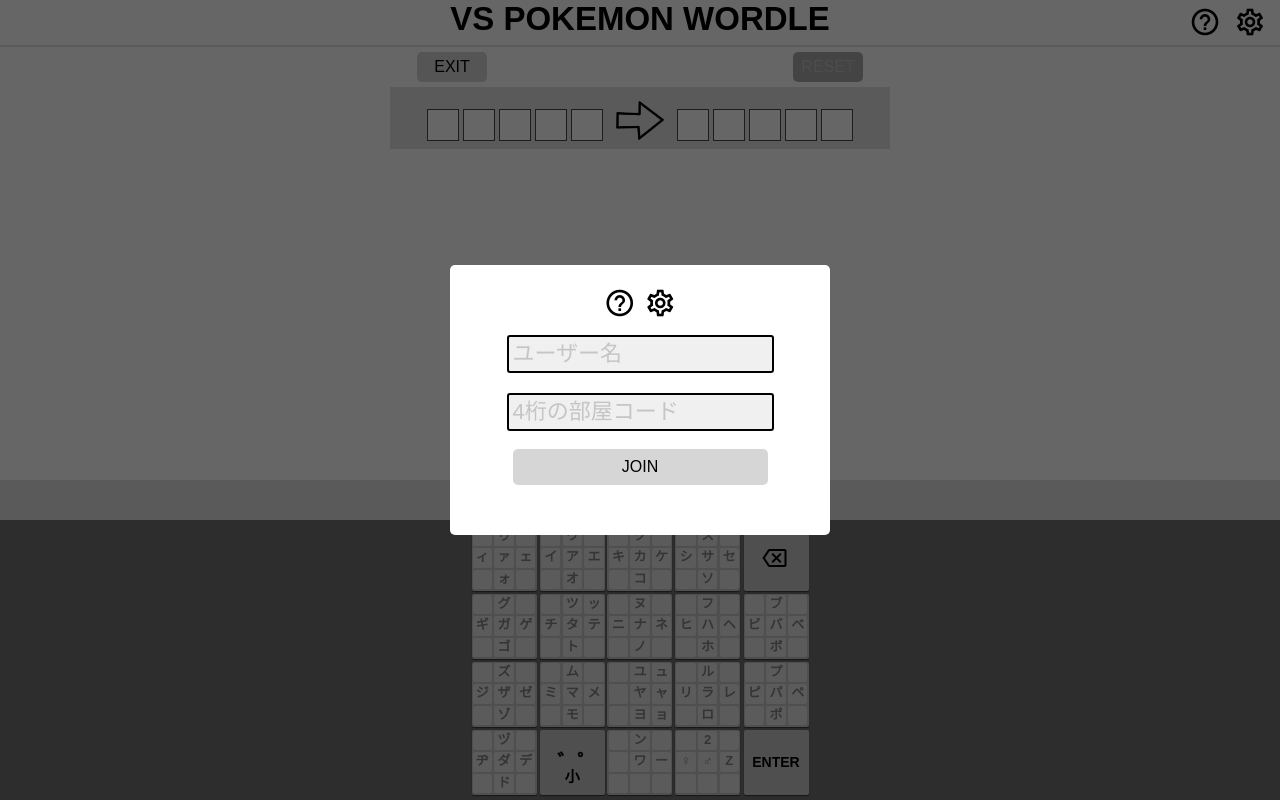
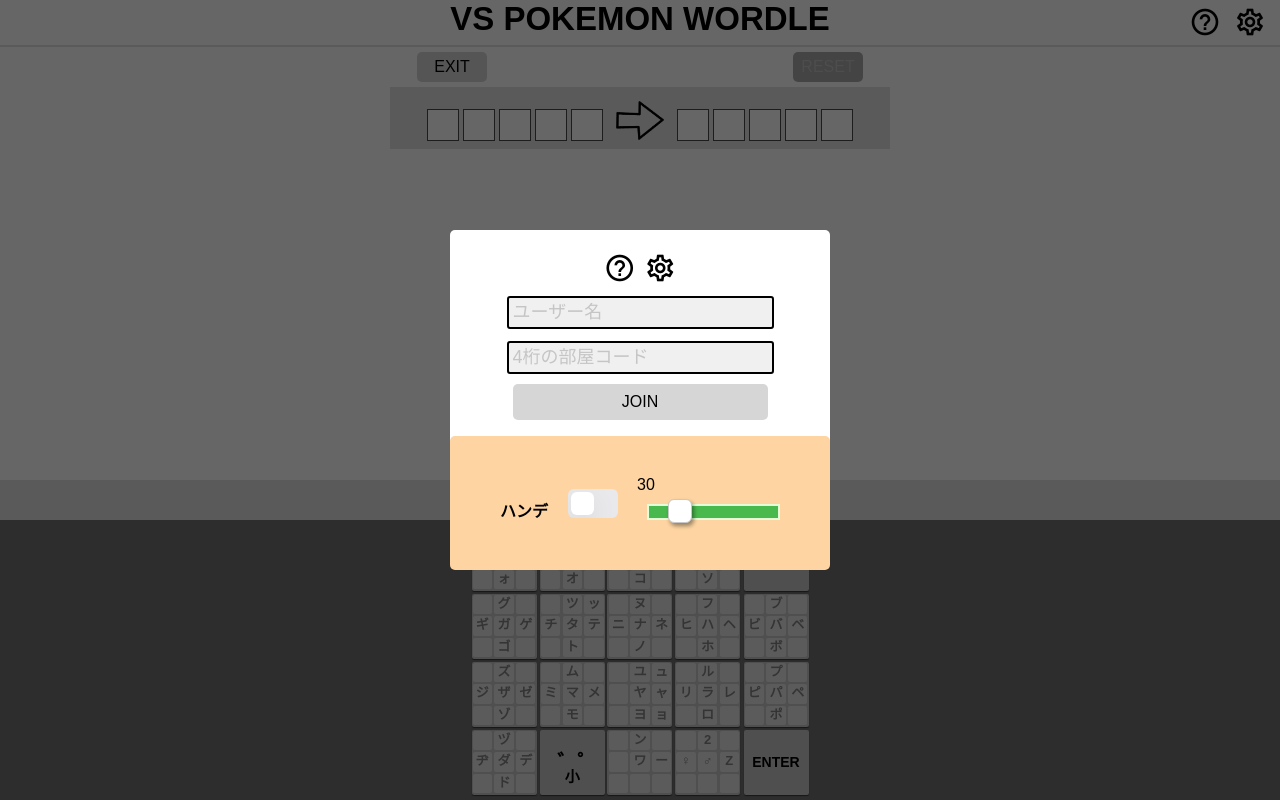
Before and after one commit to Yotty0404/VS_Pokemon_Wordle_Test, a Flask app: page / in a window 1280 px wide. Run offline with Flask 2, Linux system fonts and the light colour scheme; some libraries are stand-ins or nearby versions.

Commit message:
つまみ追加

```diff
--- a/static/css/style.css
+++ b/static/css/style.css
@@ -195,7 +195,7 @@
     border: solid 2px #000000;
     background-color: #F0F0F0;
     border-radius: 3px;
-    font-size: 22px;
+    font-size: 18px;
     padding: 4px;
     transform: translateY(2px);
 }
@@ -321,6 +321,7 @@
     align-items: center;
     z-index: 100;
     transition: all .5s;
+    flex-direction: column;
 }
 
 .modal {
@@ -337,7 +338,7 @@
 
 .login_obj {
     width: 85%;
-    margin: 10px;
+    margin: 6px;
 }
 
 .gray_container {
@@ -1018,3 +1019,69 @@
     background-color: rgb(73, 185, 77);
     transition: all .3s;
 }
+
+
+
+
+
+.create_room_container {
+    background-color: #FED5A2;
+    display: flex;
+    flex-direction: row;
+    justify-content: space-between;
+    margin-top: -30px;
+}
+
+.create_room_subject {
+    font-size: 16px;
+    font-weight: 700;
+    margin-left: 10px;
+    margin: 14px 0px 0px 10px;
+}
+
+
+
+
+
+#slider {
+    -webkit-appearance: none;
+    appearance: none;
+    cursor: pointer;
+    outline: none;
+    margin: 10px;
+    height: 12px;
+/*    width: calc(100% - 30px);*/
+    background: rgb(73, 185, 77);
+    border: solid 2px #e4ffd7;
+    border-radius: 0px;
+    overflow:visible;
+}
+    /* WebKit向けのつまみ */
+    #slider::-webkit-slider-thumb {
+        -webkit-appearance: none;
+        appearance: none;
+        background: white;
+        width: 24px;
+        height: 24px;
+        border-radius: 6px;
+        border: 1px solid #c8c8c8;
+        box-shadow: 2px 3px 4px 0px rgba(0, 0, 0, 0.4);
+        margin-top:-2px;
+    }
+    /* Moz向けのつまみ */
+    #slider::-moz-range-thumb {
+        background: white;
+        width: 24px;
+        height: 24px;
+        border-radius: 6px;
+        box-shadow: 2px 3px 4px 0px rgba(0, 0, 0, 0.4);
+        border: none; /* デフォルトの線を消す */
+    }
+    /* Firefoxで点線が周りに表示されてしまう問題の解消 */
+    #slider::-moz-focus-outer {
+        border: 0;
+    }
+    /* つまみをドラッグしているときのスタイル */
+    #slider:active::-webkit-slider-thumb {
+        box-shadow: 2px 3px 6px 1px rgba(0, 0, 0, 0.5);
+    }
--- a/static/js/script.js
+++ b/static/js/script.js
@@ -1166,3 +1166,12 @@
 function reset_fontsize() {
     $('#time').animate({ fontSize: 16 }, 400);
 }
+
+
+
+
+
+$(document).on('input', '#slider', function () {
+    var value = $(this).val();
+    $('#time_limit').text(value);
+});
--- a/templates/home.html
+++ b/templates/home.html
@@ -16,8 +16,8 @@
     <link href="https://fonts.googleapis.com/icon?family=Material+Icons%7CMaterial+Icons+Outlined" rel="stylesheet">
     <link rel="stylesheet" href="https://ajax.aspnetcdn.com/ajax/jquery.ui/1.12.1/themes/smoothness/jquery-ui.css">
 
-    <link rel="stylesheet" href="static/css/style.css?20220303-11">
-    <script src="static/js/script.js?20220303-11" charset="shift_jis"></script>
+    <link rel="stylesheet" href="static/css/style.css?20220313-01">
+    <script src="static/js/script.js?20220313-01" charset="shift_jis"></script>
 
     <!-- FB Meta Tags -->
     <meta property="og:url" content="https://www.vs-pokemon-wordle.com">
@@ -83,6 +83,21 @@
             <input id="txt_user_name" class="textbox login_obj" type="text" name="user_name" placeholder="ユーザー名" maxlength="8" />
             <input id="txt_room_code" class="textbox login_obj" type="number" name="room_code" placeholder="4桁の部屋コード" oninput="slice_max_length(this, 4)" pattern="\d*" value={{ room_code }}>
             <input id="btn_join" type="submit" value="JOIN" class="btn login_obj">
+
+        </div>
+
+        <div class="create_room_container modal">
+            <div id="create_room_body">
+                <div class="create_room_subject">ハンデ</div>
+            </div>
+            <div id="tgl_handicap" class="toggle">
+                <input id="chk_handicap" type="checkbox" name="check" />
+            </div>
+
+            <div id=container>
+                <div id="time_limit" class="value">30</div>
+                <input id="slider" type="range" min="10" max="120" step="10" value="30">
+            </div>
         </div>
     </div>
 
```
